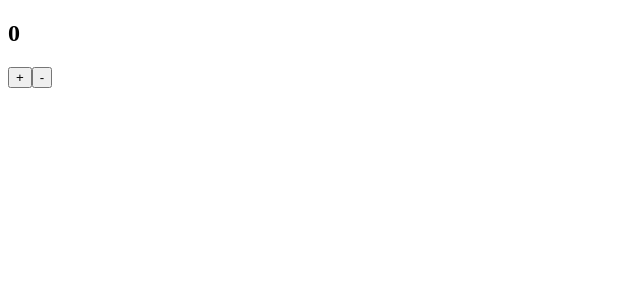
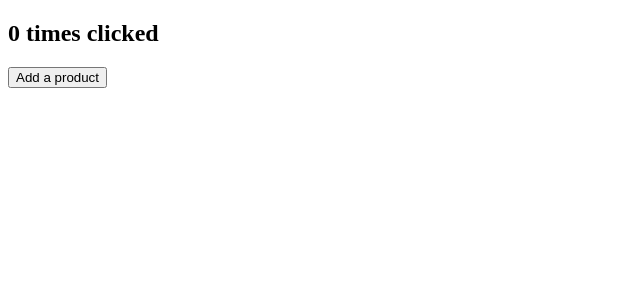
Before and after one commit to Devian4748/learning-react, a React (Create React App) app in the folder react-app/: page / in a window 1280 px wide. Shown: the top 300 px of the page, without its empty margins (0-640 px from the left). Built offline with nearby package versions, Linux system fonts and the light colour scheme.

Commit message:
Add useEffect Hook Sample

```diff
--- a/react-app/src/App.js
+++ b/react-app/src/App.js
@@ -1,21 +1,76 @@
-import { useState } from 'react';
-// Functional state update
+import { useEffect, useState } from 'react';
+
+// Countdown title
 //
-const App = () => {
-  const [counter, setCounter] = useState(0);
-  const handleIncrementClick = () => {
-    setCounter(prev => prev + 1);
+// const App = () => {
+//   const [times, setTimes] = useState(0);
+
+//   const handleIncrementClick = () => {
+//     setTimes(prev => prev + 1);
+//   };
+
+//   useEffect(() => {
+//     document.title = `${times} times`;
+//   });
+
+//   return (
+//     <>
+//       <h2>{times} times clicked</h2>
+//       <button onClick={handleIncrementClick}>Add 1</button>
+//     </>
+//   );
+// };
+
+// Counter title condition
+//
+// const App = () => {
+//   const [times, setTimes] = useState(0);
+
+//   const handleIncrementClick = () => {
+//     setTimes(prev => prev + 1);
+//   };
+
+//   useEffect(() => {
+//     if (times === 0) {
+//       document.title = 'Welcome';
+//     } else {
+//       document.title = `${times} times clicked`;
+//     }
+//   });
+
+//   return (
+//     <>
+//       <h2>{times} times clicked</h2>
+//       <button onClick={handleIncrementClick}>Add 1</button>
+//     </>
+//   );
+// };
+
+// Products page title
+//
+function App() {
+  const [products, setProducts] = useState([]);
+
+  const handleInsertionClick = () => {
+    setProducts([...products, { id: products.length }]);
   };
-  const handleDecrementClick = () => {
-    setCounter(prev => prev - 1);
-  };
+
+  useEffect(() => {
+    const productCnt = products.length;
+    if (productCnt === 0) {
+      document.title = 'Add your first product';
+    } else if (productCnt === 1) {
+      document.title = 'You have 1 product';
+    } else {
+      document.title = `You have ${productCnt} product`;
+    }
+  });
+
   return (
     <>
-      <h2>{counter}</h2>
-      <button onClick={handleIncrementClick}>+</button>
-      <button onClick={handleDecrementClick}>-</button>
+      <h2>{products.length} times clicked</h2>
+      <button onClick={handleInsertionClick}>Add a product</button>
     </>
   );
-};
-
+}
 export default App;
```
